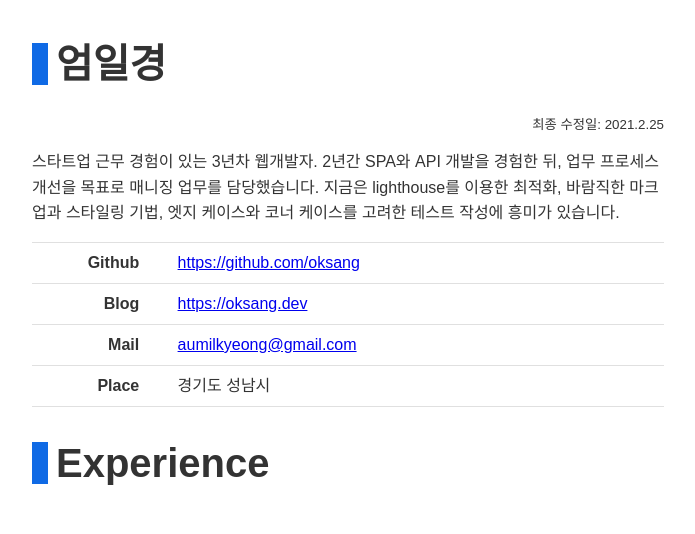
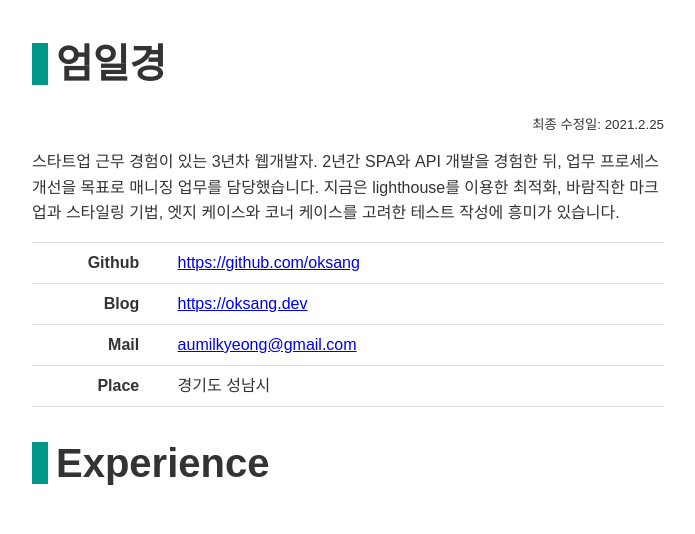
Before and after one commit to oksang/resume, a Next.js app: page / in a window 1280 px wide. Shown: the top 534 px of the page, without its empty margins (292-987 px from the left). Built offline with nearby package versions, Linux system fonts and the light colour scheme.

Commit message:
중심 색상 변경

```diff
--- a/styles.module.css
+++ b/styles.module.css
@@ -8,7 +8,7 @@
 }
 
 .heading1 {
-  border-left: 1rem solid #0f6ae5;
+  border-left: 1rem solid #009688;
   padding-left: 0.5rem;
   padding-bottom: 0;
   line-height: 1.05;
```
